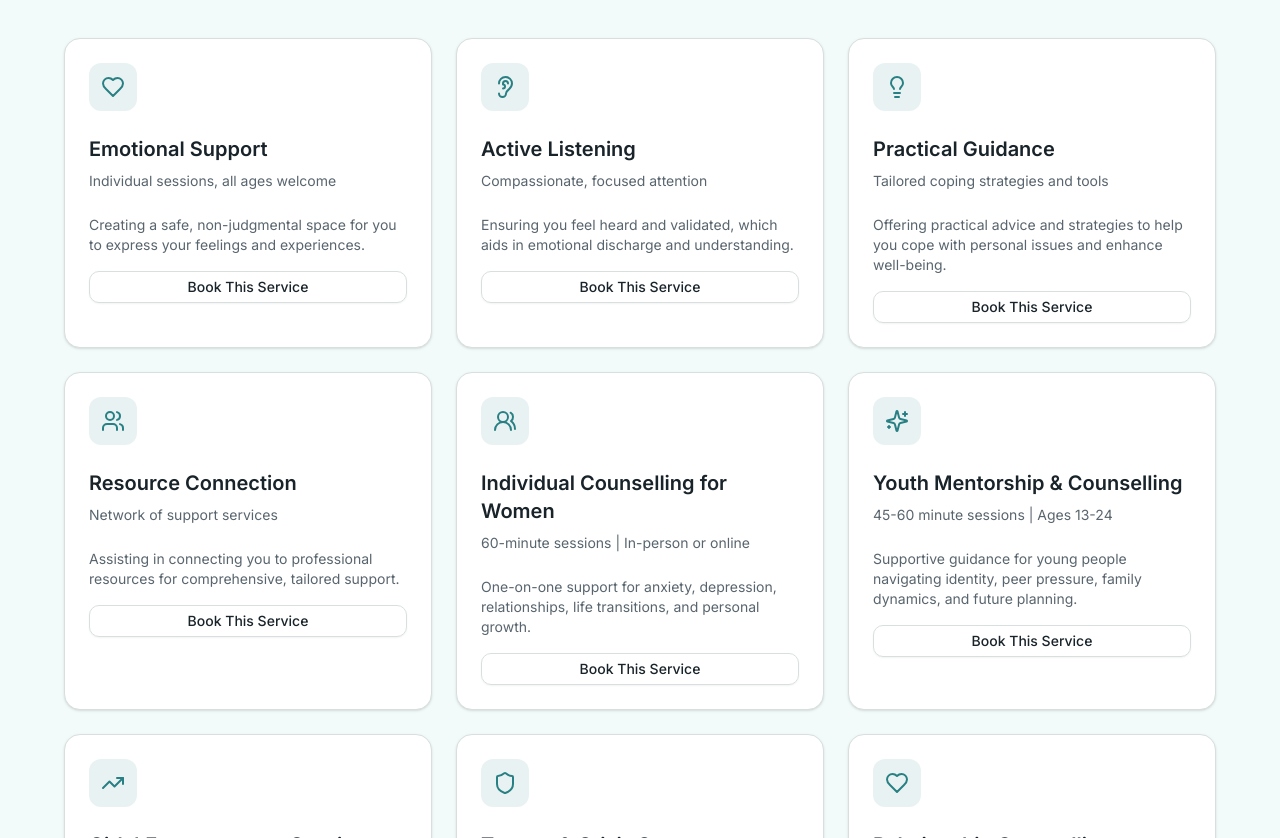
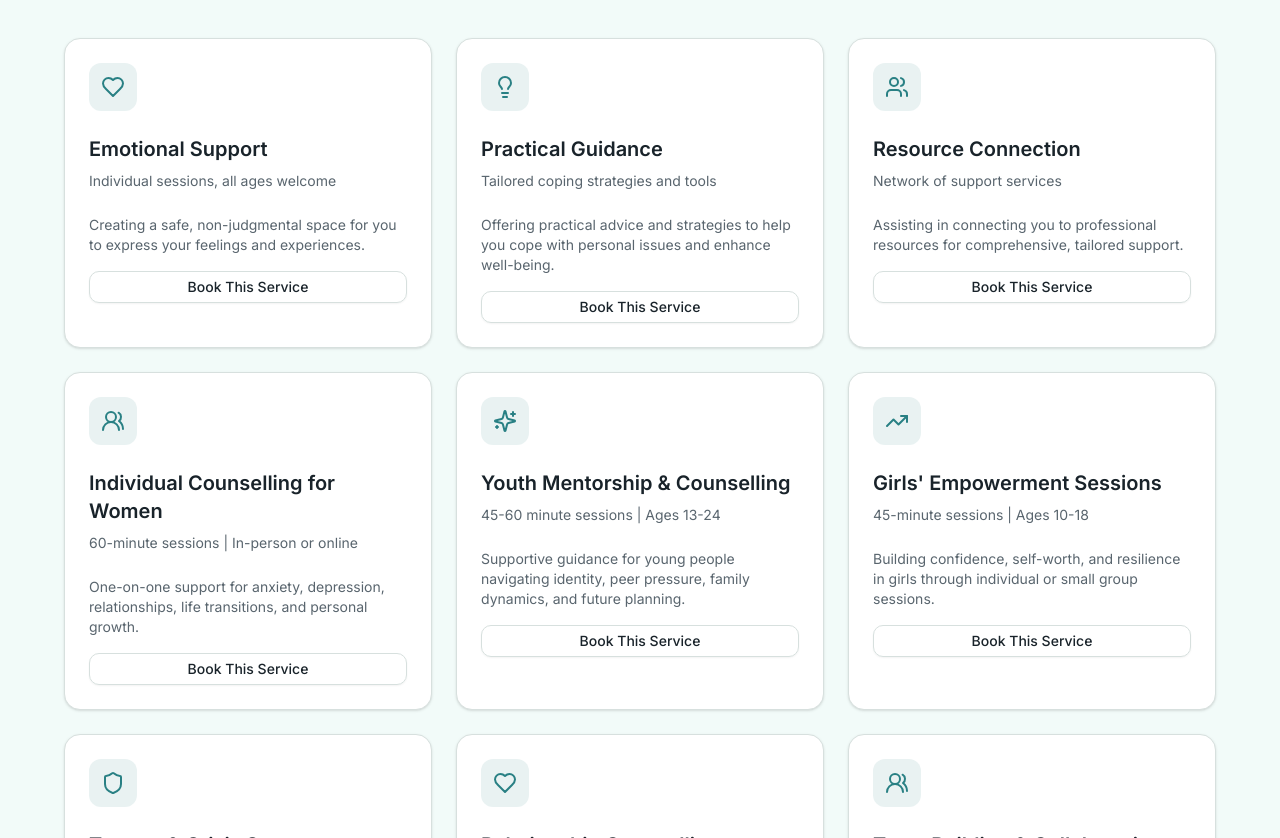
Before and after one commit to itmuvunyi/Deborah-Listens, a Next.js app: page / in a window 1280 px wide. Shown: the part 2500-3338 px from the top of the page. Built offline with nearby package versions, Linux system fonts and the light colour scheme.

Commit message:
Update services.tsx

```diff
--- a/components/services.tsx
+++ b/components/services.tsx
@@ -1,6 +1,6 @@
 import { Card, CardContent, CardDescription, CardHeader, CardTitle } from "@/components/ui/card"
 import { Button } from "@/components/ui/button"
-import { Heart, Ear, Lightbulb, Users, Users2, Sparkles, Shield, TrendingUp } from "lucide-react"
+import { Heart, Lightbulb, Users, Users2, Sparkles, Shield, TrendingUp } from "lucide-react"
 
 const services = [
   {
@@ -9,12 +9,7 @@ const services = [
     description: "Creating a safe, non-judgmental space for you to express your feelings and experiences.",
     details: "Individual sessions, all ages welcome",
   },
-  {
-    icon: Ear,
-    title: "Active Listening",
-    description: "Ensuring you feel heard and validated, which aids in emotional discharge and understanding.",
-    details: "Compassionate, focused attention",
-  },
+
   {
     icon: Lightbulb,
     title: "Practical Guidance",
```
